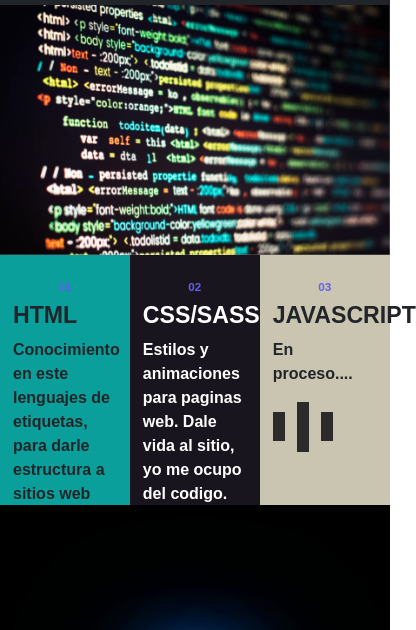
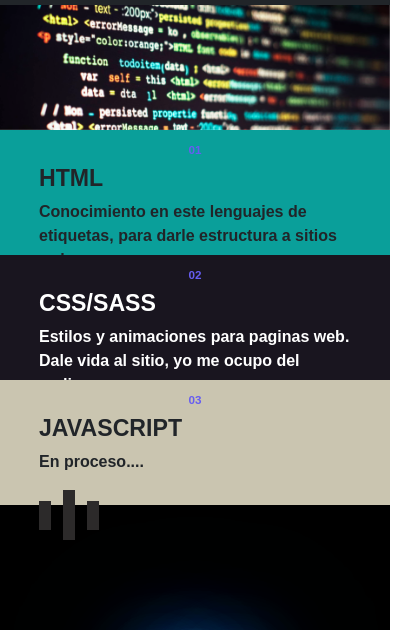
Before and after one commit to vmg1506/PreEntrega3-Grajalesr, a plain HTML site: page pages/web.html in a window 390 px wide. Shown: the part 51-681 px from the top of the page, 416 px wide, since content can reach past the window. Drawn offline with nearby package versions, Linux system fonts and the light colour scheme; a web font is replaced by a local one.

Commit message:
se hacen contenedores de web responsive

```diff
--- a/scss/_web.scss
+++ b/scss/_web.scss
@@ -86,6 +86,72 @@
 }
 .sub_web4 {
   grid-area: sub_web4;
+}
+
+@media(max-width: 767px){
+  .contenedor9 {
+    display: grid;
+    grid-template-columns: 100%;
+    grid-template-rows: 25% 25% 25% 25%;
+    gap: 0px 0px;
+    grid-auto-flow: row;
+    justify-content: center;
+    align-content: center;
+    grid-template-areas: "web1" "web2" "web3" "web4";
+  }
+
+  .web1 {
+    grid-area: web1;
+  }
+
+  .web2 {
+    display: grid;
+    grid-template-columns: 80%;
+    grid-template-rows: 80%;
+    gap: 0px 0px;
+    grid-auto-flow: row;
+    justify-content: center;
+    align-content: center;
+    grid-template-areas: "sub_web2";
+    grid-area: web2;
+  }
+
+  .sub_web2 {
+    grid-area: sub_web2;
+  }
+
+  .web3 {
+    display: grid;
+    grid-template-columns: 80%;
+    grid-template-rows: 80%;
+    gap: 0px 0px;
+    grid-auto-flow: row;
+    justify-content: center;
+    align-content: center;
+    grid-template-areas: "sub_web3";
+    grid-area: web3;
+  }
+
+  .sub_web3 {
+    grid-area: sub_web3;
+  }
+
+  .web4 {
+    display: grid;
+    grid-template-columns: 80%;
+    grid-template-rows: 80%;
+    gap: 0px 0px;
+    grid-auto-flow: row;
+    justify-content: center;
+    align-content: center;
+    grid-template-areas: "sub_web4";
+    grid-area: web4;
+  }
+
+  .sub_web4 {
+    grid-area: sub_web4;
+  }
+
 }
 
 .loader {
```
Also changed, not shown: scss/main.css, 1 other file.
